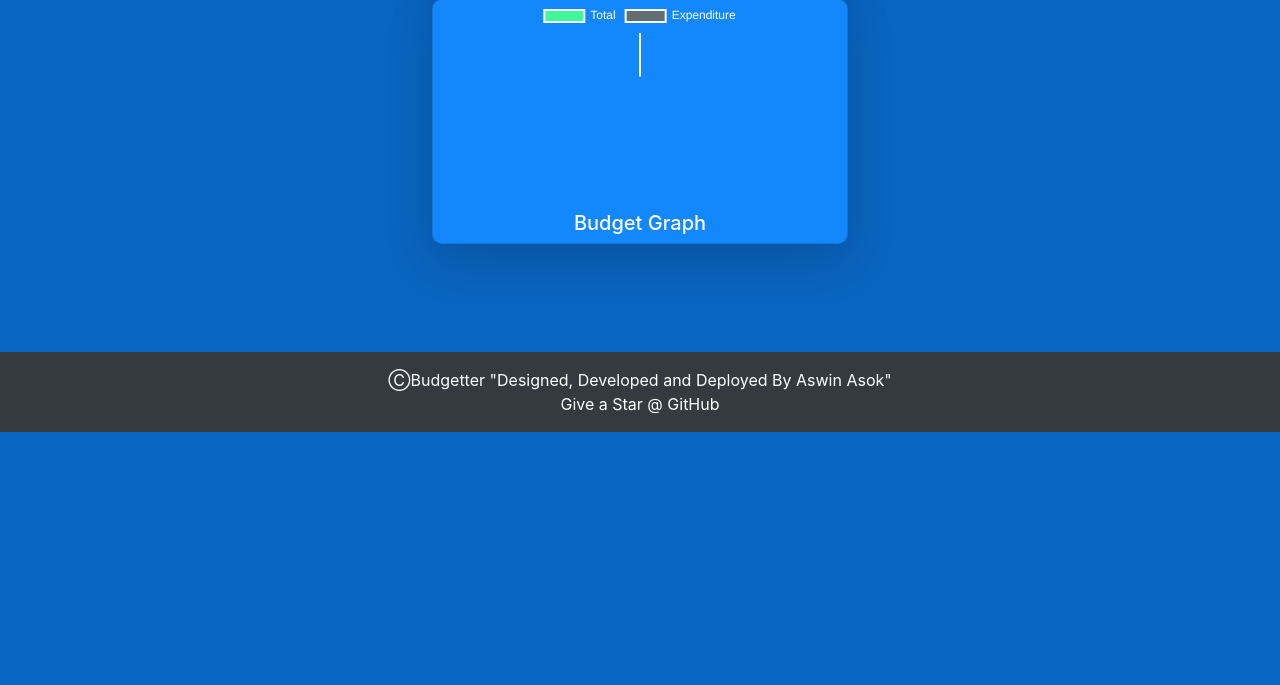
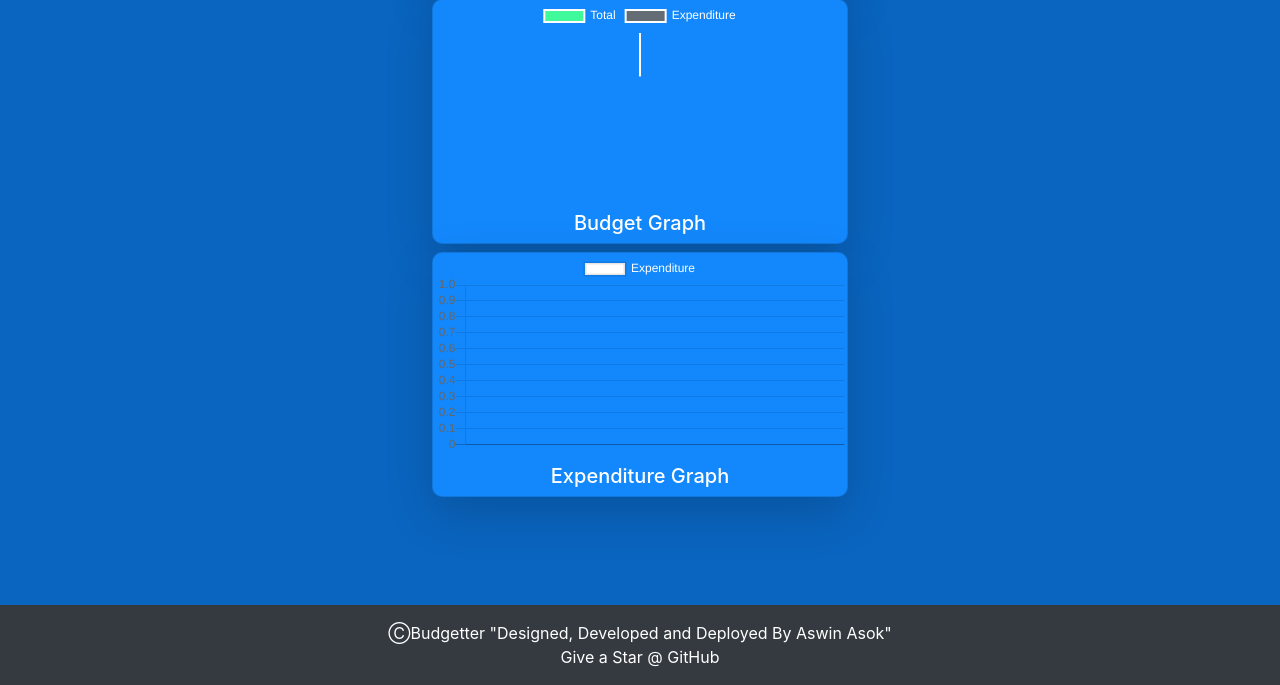
Before and after one commit to AswinAsok/The-Budgetter, a Django app: page / in a window 1280 px wide. Shown: the part 824-1509 px from the top of the page. Before the commit the page ends 1256 px from the top, so only its background shows below. Run offline with Django 3.2, Linux system fonts and the light colour scheme; the visitor is signed in with stand-in values (Sample User, id 1); data comes from the database, SQL or seed files in the repository; data that the repository does not hold is empty; some libraries are stand-ins or nearby versions.

Commit message:
Chart 2 Loaded

```diff
--- a/Budget/forms.py
+++ b/Budget/forms.py
@@ -5,7 +5,7 @@ from django.contrib.auth.models import User
 class CreateForm(forms.ModelForm):
     class Meta:
         model = Budget
-        fields = [ 'user','name','amount']
+        fields = [ 'user','name','amount','date']
 
     def __init__(self, user, *args, **kwargs):
         super(CreateForm, self).__init__(*args, **kwargs)
--- a/Budget/views.py
+++ b/Budget/views.py
@@ -2,6 +2,7 @@ from django.shortcuts import render, redirect
 from .models import Budget,MonthlyBudget
 from .forms import CreateForm,MonthlyForm
 from django.contrib.auth.forms import UserCreationForm
+import json
 
 # Create your views here.
 
@@ -21,17 +22,26 @@ def home(request):
     total = 0
     income = 0
     expenditure = 0
+    expenditure_list = []
+    expenditure_dates = []
+
     for budget in budgets:
+        exp_dict = {}
         total = total + budget.amount
         if(budget.amount<0):
             expenditure = expenditure + budget.amount
+            exp_dict.__setitem__('x', budget.date.month)
+            exp_dict.__setitem__('y', budget.amount)
+            expenditure_dates.append(budget.date.strftime("%x"))
+            expenditure_list.append(exp_dict)
         else:
             income = income + budget.amount
 
     labels = ['Total','Expenditure']
     data = [total, expenditure]
 
-    dataline = [expenditure]
+    data2 = expenditure_list
+    label2 = expenditure_dates
 
     if request.method == 'POST':
         form = MonthlyForm(request.user.username,request.POST)
@@ -44,8 +54,10 @@ def home(request):
 
     context = {}
     context['labels'] = labels
+    context['label2'] = label2
     context['form'] = form
     context['data'] = data
+    context['data2'] = data2
     context['hasmbudget'] = monthly_budget.exists()
     context['hasbudget'] = budgets.exists()
     if request.user.is_authenticated and monthly_budget.exists():
--- a/Templates/home.html
+++ b/Templates/home.html
@@ -135,6 +135,16 @@
         Budget Graph
       </h5>
     </div>
+
+    <div class="card shadow-lg m-2 card" style="width:  26rem">
+      <div id="container" style="width: 100%">
+        <canvas id="bar-chart"></canvas>
+      </div>
+      <h5 class="form-text   d-flex justify-content-center">
+        Expenditure Graph
+      </h5>
+    </div>
+
   </div>
 </div>
 
@@ -160,7 +170,8 @@
 <script src="https://cdn.jsdelivr.net/npm/chart.js@2.9.3/dist/Chart.min.js"></script>
 
 <script>
-  var config = {
+
+  var config1 = {
     type: 'doughnut',
     data: {
       datasets: [{
@@ -181,9 +192,32 @@
     }
   };
 
+  var config2 = {
+    type: 'line',
+    data: {
+      datasets: [{
+        data: {{ data2|safe }},
+        backgroundColor: [
+          '#40F99B', ' #656D74'],
+        label: 'Expenditure'
+      }],
+      labels: {{ label2|safe }}
+    },
+    options: {
+      legend: {
+        labels: {
+          fontColor: "white"
+        },
+      },
+      responsive: true
+    }
+  };
+
   window.onload = function() {
     var ctx = document.getElementById('pie-chart').getContext('2d');
-    window.myPie = new Chart(ctx, config);
+    window.myPie = new Chart(ctx, config1);
+    var ctx1 = document.getElementById('bar-chart').getContext('2d');
+    window.myBar = new Chart(ctx1, config2);
   };
 
 </script>
```
